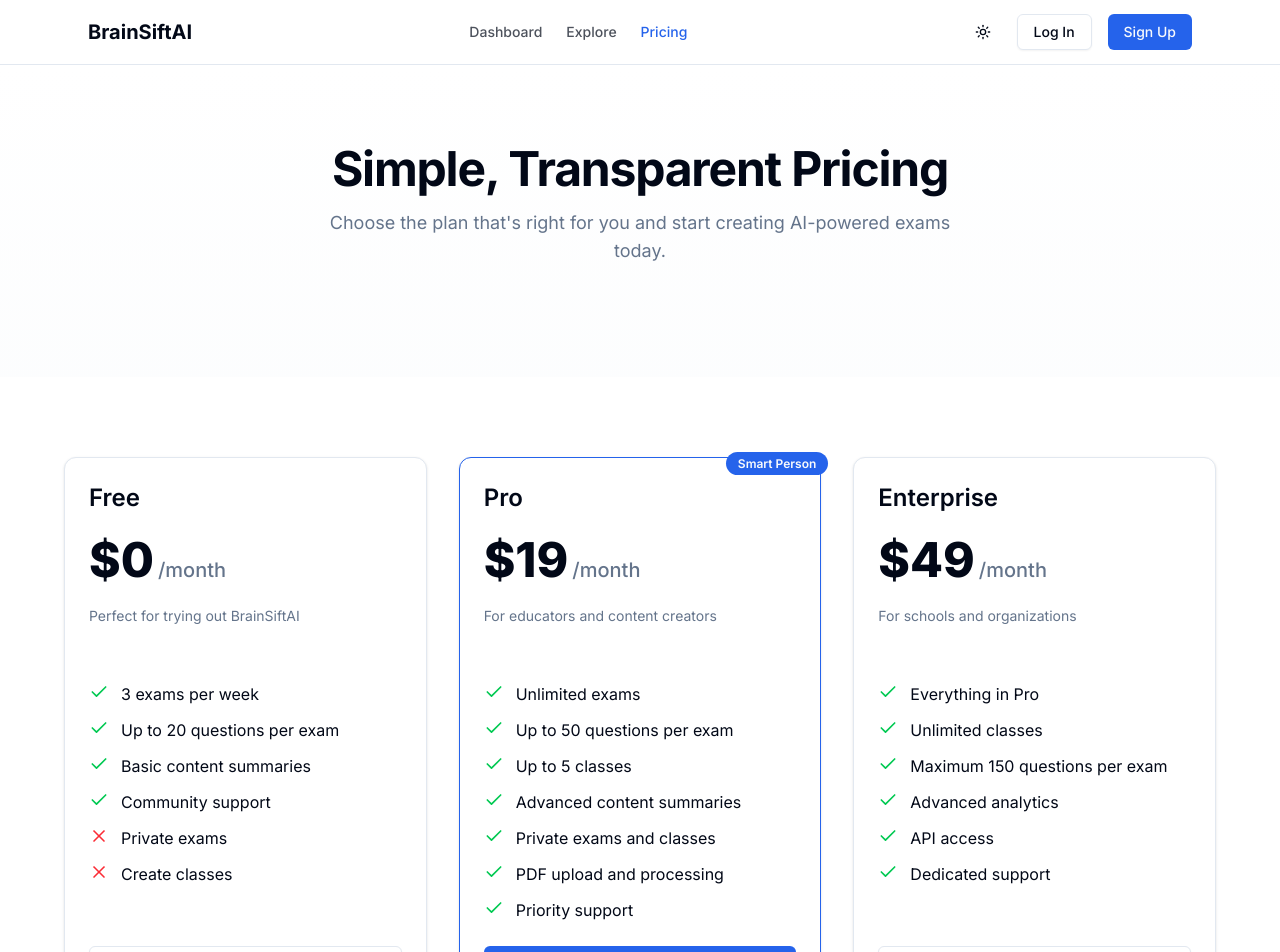
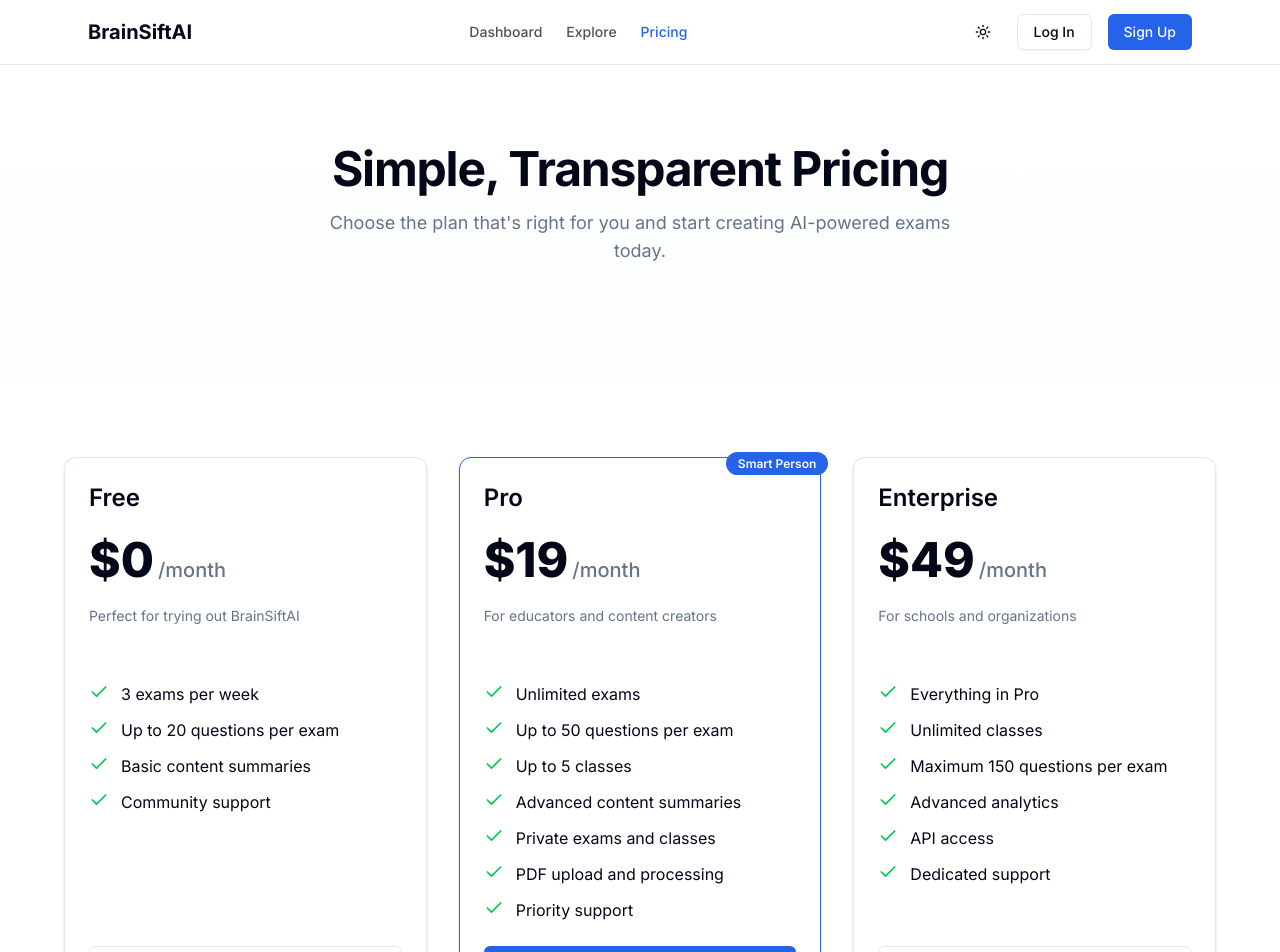
Before and after one commit to ScriptBloxX/BrainSiftAI-Frontend, a Next.js app: page /pricing in a window 1280 px wide. Shown: the top 952 px of the page. Built offline with nearby package versions, Linux system fonts and the light colour scheme.

Commit message:
remove red-flag

```diff
--- a/app/pricing/page.tsx
+++ b/app/pricing/page.tsx
@@ -42,8 +42,8 @@
                     <PricingFeature>Up to 20 questions per exam</PricingFeature>
                     <PricingFeature>Basic content summaries</PricingFeature>
                     <PricingFeature>Community support</PricingFeature>
-                    <PricingFeatureDemotion>Private exams</PricingFeatureDemotion>
-                    <PricingFeatureDemotion>Create classes</PricingFeatureDemotion>
+                    {/* <PricingFeatureDemotion>Private exams</PricingFeatureDemotion>
+                    <PricingFeatureDemotion>Create classes</PricingFeatureDemotion> */}
                   </ul>
                 </CardContent>
                 <CardFooter>
```
